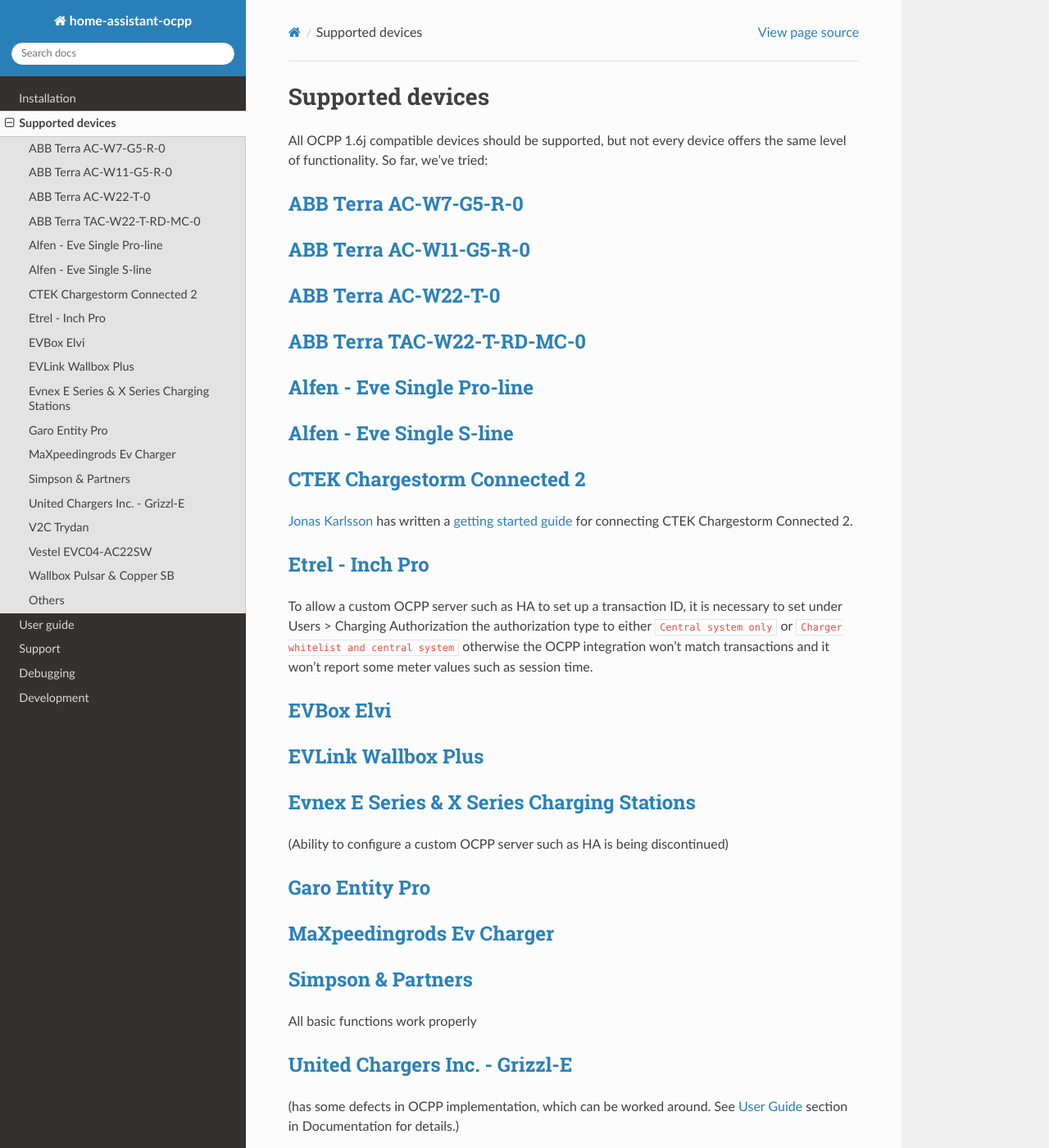
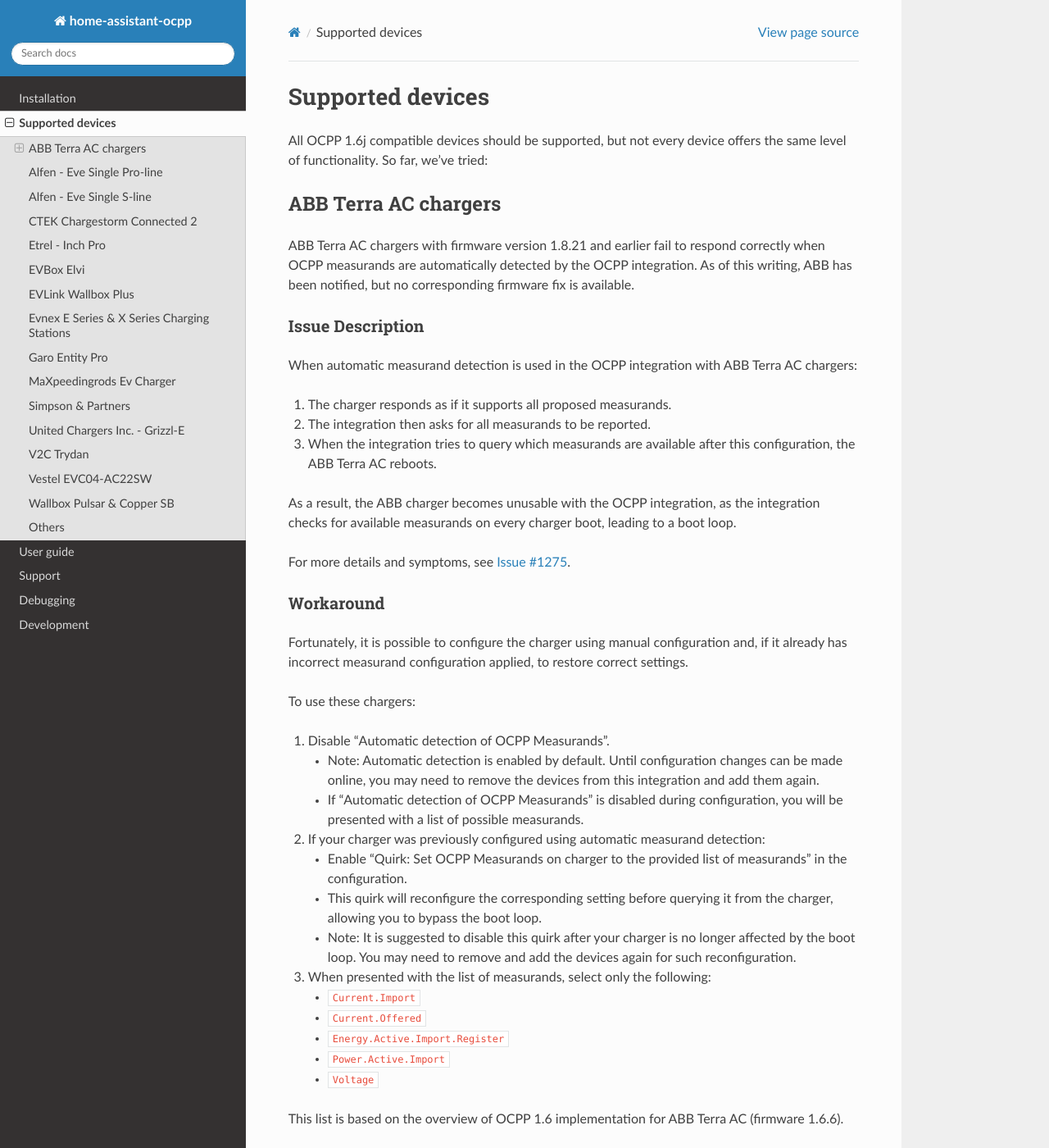
Before and after one commit to lbbrhzn/ocpp, a Sphinx documentation site: the page built from docs/supported-devices.md, in a window 1280 px wide and 1400 px high. Shown: the whole window at 82% size. Built offline with Sphinx 7.4.7 and the Read the Docs theme 2.0.0, drawn with Linux system fonts in a browser that asks for light colours.

Commit message:
Document ABB Terra AC chargers configuration

```diff
--- a/docs/supported-devices.md
+++ b/docs/supported-devices.md
@@ -3,13 +3,53 @@
 
 All OCPP 1.6j compatible devices should be supported, but not every device offers the same level of functionality. So far, we've tried:
 
-## [ABB Terra AC-W7-G5-R-0](https://new.abb.com/products/6AGC082156/tac-w7-g5-r-0)
+## ABB Terra AC chargers
 
-## [ABB Terra AC-W11-G5-R-0](https://new.abb.com/products/6AGC082156/tac-w11-g5-r-0)
+ABB Terra AC chargers with firmware version 1.8.21 and earlier fail to respond correctly when OCPP measurands are automatically detected by the OCPP integration. As of this writing, ABB has been notified, but no corresponding firmware fix is available.
 
-## [ABB Terra AC-W22-T-0](https://new.abb.com/products/6AGC081279/tac-w22-t-0)
+### Issue Description
 
-## [ABB Terra TAC-W22-T-RD-MC-0](https://new.abb.com/products/6AGC081281/tac-w22-t-rd-mc-0)
+When automatic measurand detection is used in the OCPP integration with ABB Terra AC chargers:
+
+1. The charger responds as if it supports all proposed measurands.
+2. The integration then asks for all measurands to be reported.
+3. When the integration tries to query which measurands are available after this configuration, the ABB Terra AC reboots.
+
+As a result, the ABB charger becomes unusable with the OCPP integration, as the integration checks for available measurands on every charger boot, leading to a boot loop.
+
+For more details and symptoms, see [Issue #1275](https://github.com/lbbrhzn/ocpp/issues/1275).
+
+### Workaround
+
+Fortunately, it is possible to configure the charger using manual configuration and, if it already has incorrect measurand configuration applied, to restore correct settings.
+
+To use these chargers:
+
+1. Disable "Automatic detection of OCPP Measurands".
+   - Note: Automatic detection is enabled by default. Until configuration changes can be made online, you may need to remove the devices from this integration and add them again.
+   - If "Automatic detection of OCPP Measurands" is disabled during configuration, you will be presented with a list of possible measurands.
+
+2. If your charger was previously configured using automatic measurand detection:
+   - Enable "Quirk: Set OCPP Measurands on charger to the provided list of measurands" in the configuration.
+   - This quirk will reconfigure the corresponding setting before querying it from the charger, allowing you to bypass the boot loop.
+   - Note: It is suggested to disable this quirk after your charger is no longer affected by the boot loop. You may need to remove and add the devices again for such reconfiguration.
+
+3. When presented with the list of measurands, select only the following:
+   - `Current.Import`
+   - `Current.Offered`
+   - `Energy.Active.Import.Register`
+   - `Power.Active.Import`
+   - `Voltage`
+
+This list is based on the overview of OCPP 1.6 implementation for ABB Terra AC (firmware 1.6.6).
+
+### [ABB Terra AC-W7-G5-R-0](https://new.abb.com/products/6AGC082156/tac-w7-g5-r-0)
+
+### [ABB Terra AC-W11-G5-R-0](https://new.abb.com/products/6AGC082156/tac-w11-g5-r-0)
+
+### [ABB Terra AC-W22-T-0](https://new.abb.com/products/6AGC081279/tac-w22-t-0)
+
+### [ABB Terra TAC-W22-T-RD-MC-0](https://new.abb.com/products/6AGC081281/tac-w22-t-rd-mc-0)
 
 ## [Alfen - Eve Single Pro-line](https://alfen.com/en/ev-charge-points/alfen-product-range)
 
```
Also changed, not shown: docs/user-guide.md (+18 -0 lines).
